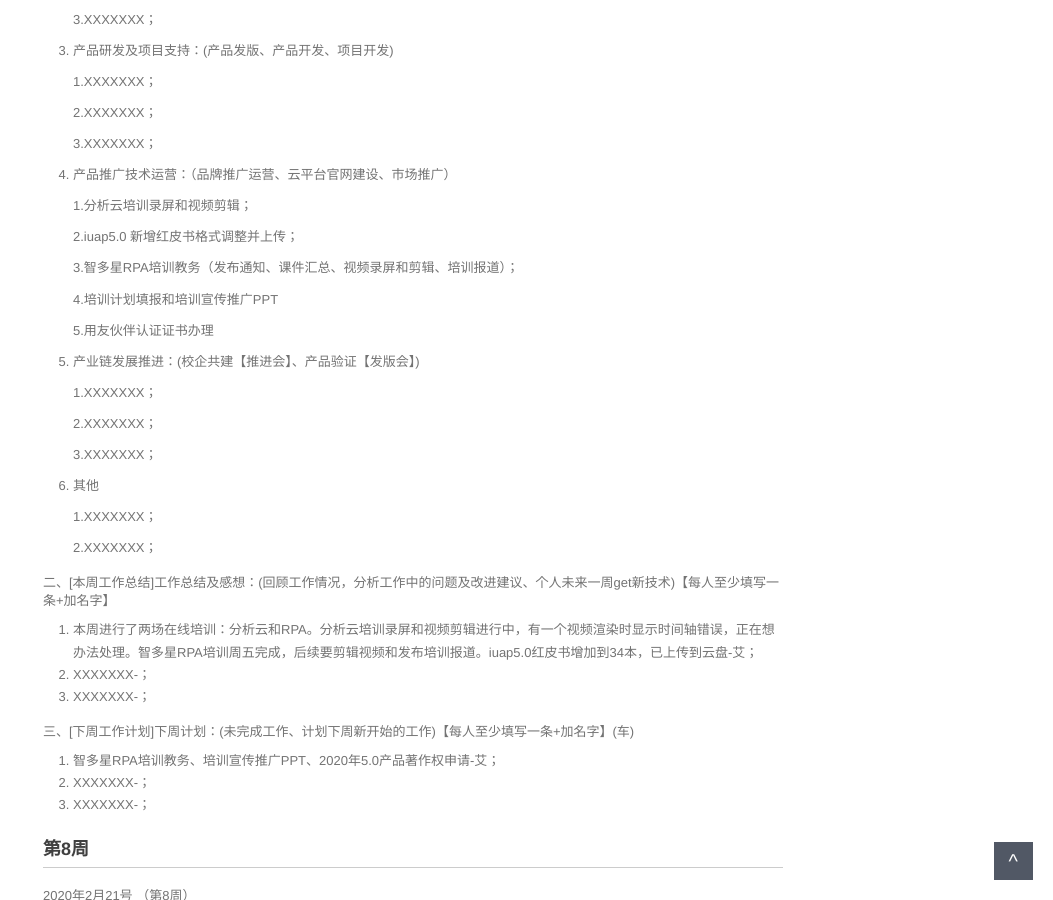
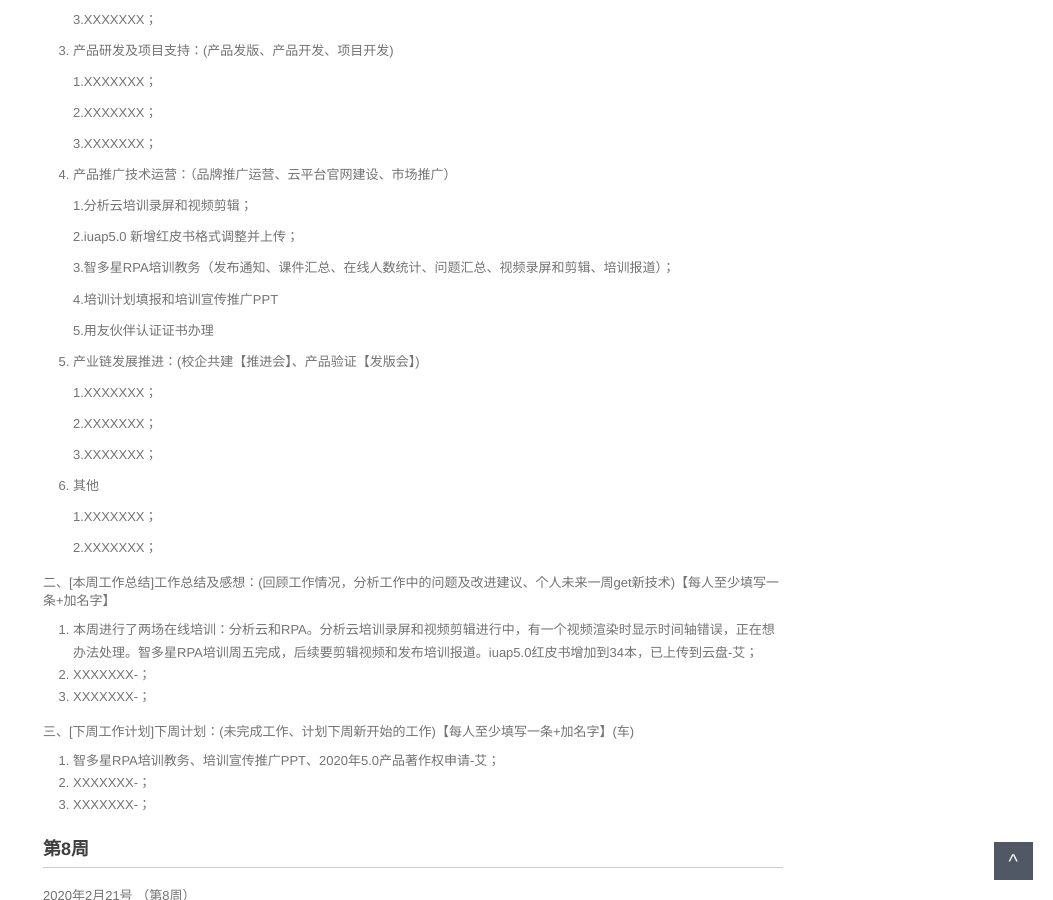
Before and after one commit to walllFlower/blog, a Jekyll site: the page built from _posts/2018-07-17-day_report_cxz.md, in a window 1280 px wide and 900 px high, scrolled down 745 px. Shown: the whole window, without its empty margins (227-1280 px from the left). Built offline with Jekyll 4.4.1, drawn with Linux system fonts in a browser that asks for light colours; comment, search, counter and statistics services are not loaded.

Commit message:
Update 2018-07-17-day_report_cxz.md

```diff
--- a/_posts/2018-07-17-day_report_cxz.md
+++ b/_posts/2018-07-17-day_report_cxz.md
@@ -54,7 +54,7 @@ categories: 技术运营工作周报
 
     2.iuap5.0 新增红皮书格式调整并上传；
 
-    3.智多星RPA培训教务（发布通知、课件汇总、视频录屏和剪辑、培训报道）；
+    3.智多星RPA培训教务（发布通知、课件汇总、在线人数统计、问题汇总、视频录屏和剪辑、培训报道）；
 
     4.培训计划填报和培训宣传推广PPT
 
```
